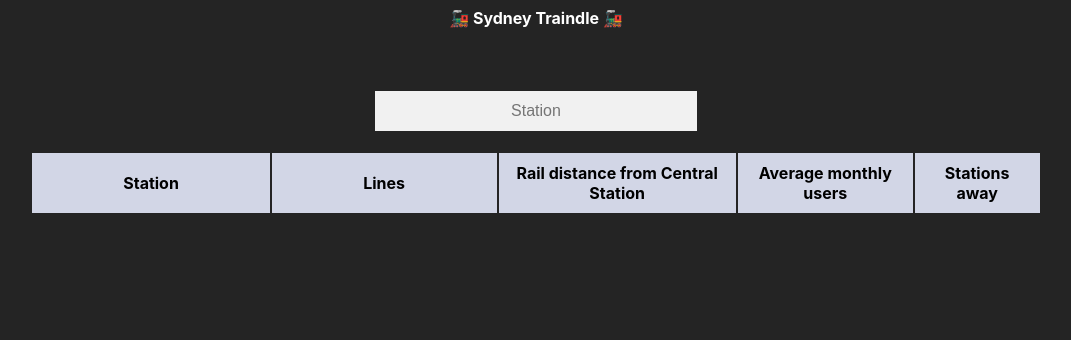
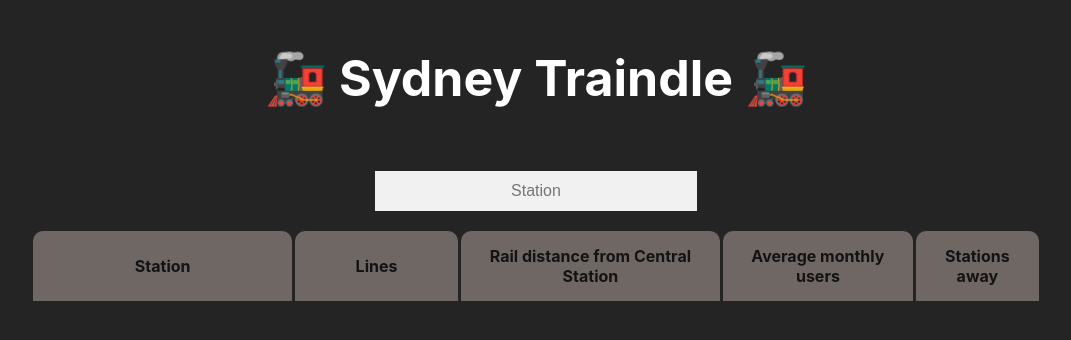
Before and after one commit to sunnyyuqingchen/sydney_traindle, a React (Vite) app: page / in a window 1280 px wide. Shown: the top 340 px of the page, without its empty margins (104-1175 px from the left). Built offline with nearby package versions, Linux system fonts and the light colour scheme.

Commit message:
did some minor frontend stuff doesnt look that good yet will update more later

```diff
--- a/src/App.jsx
+++ b/src/App.jsx
@@ -6,7 +6,6 @@ function App() {
     <>
       <div className="container">
         <div className="title">🚂 Sydney Traindle 🚂</div>
-
         <Game/>
       </div>
     </>
--- a/src/components/stationTable.jsx
+++ b/src/components/stationTable.jsx
@@ -60,10 +60,10 @@ const StationTable = ({ selectedStations, answer }) => {
         <thead>
           <tr>
             <th style={{ width: "170px" }}>Station</th>
-            <th style={{ width: "160px" }}>Lines</th>
+            <th style={{ width: "100px" }}>Lines</th>
             <th style={{ width: "170px" }}>Rail distance from Central Station</th>
             <th style={{ width: "120px" }}>Average monthly users</th>
-            <th style={{ width: "80px" }}>Stations away</th>
+            <th style={{ width: "70px" }}>Stations away</th>
           </tr>
         </thead>
         <tbody>
--- a/src/index.css
+++ b/src/index.css
@@ -14,7 +14,9 @@ body {
 .title {
   color: white;
   font-weight: bold;
+  font-size: 50px;
   margin: auto;
+  margin-top: 5vh;
 }
 
 .autocomplete {
@@ -107,6 +109,7 @@ input {
 
 .station-table table {
   width: 100%;
+  border-spacing: 3px 0px;
 }
 
 .station-table td {
@@ -116,9 +119,13 @@ input {
 }
 
 .station-table th {
+  position: relative;
   padding: 10px;
   font-weight: bold;
-  background-color: #d2d6e6;
+  background-color: #6e6764;
+  color: #141313;
+  border-radius: 10px 10px 0px 0px;
+  height: 50px;
 }
 
 .station-table .row-even {
@@ -137,24 +144,31 @@ input {
 }
 
 .station-table .incorrect {
-  background-color:#a83236;
+  background-color:#df666a;
+  color: #f1e9e9;
+  font-weight: 700;
 }
 
 .station-table .correct {
-  background-color:#1c942c;
+  background-color:#44c555;
+  color: #f1e9e9;
+  font-weight: 700;
 }
 
 .station-table .partial {
-  background-color:#e0b12d;
+  background-color:#f1ca5c;
+  color: #f1e9e9;
+  font-weight: 700;
 }
 
 .win-message {
-  background-color: #1c942c;
+  background-color: #44c555;
   color: white;
   padding: 10px;
   border-radius: 5px;
   font-size: 16px;
   text-align: center;
+  font-weight: 700;
 }
 
 .lines {
```
Also changed, not shown: src/components/footer.jsx (added, +13 -0 lines).
